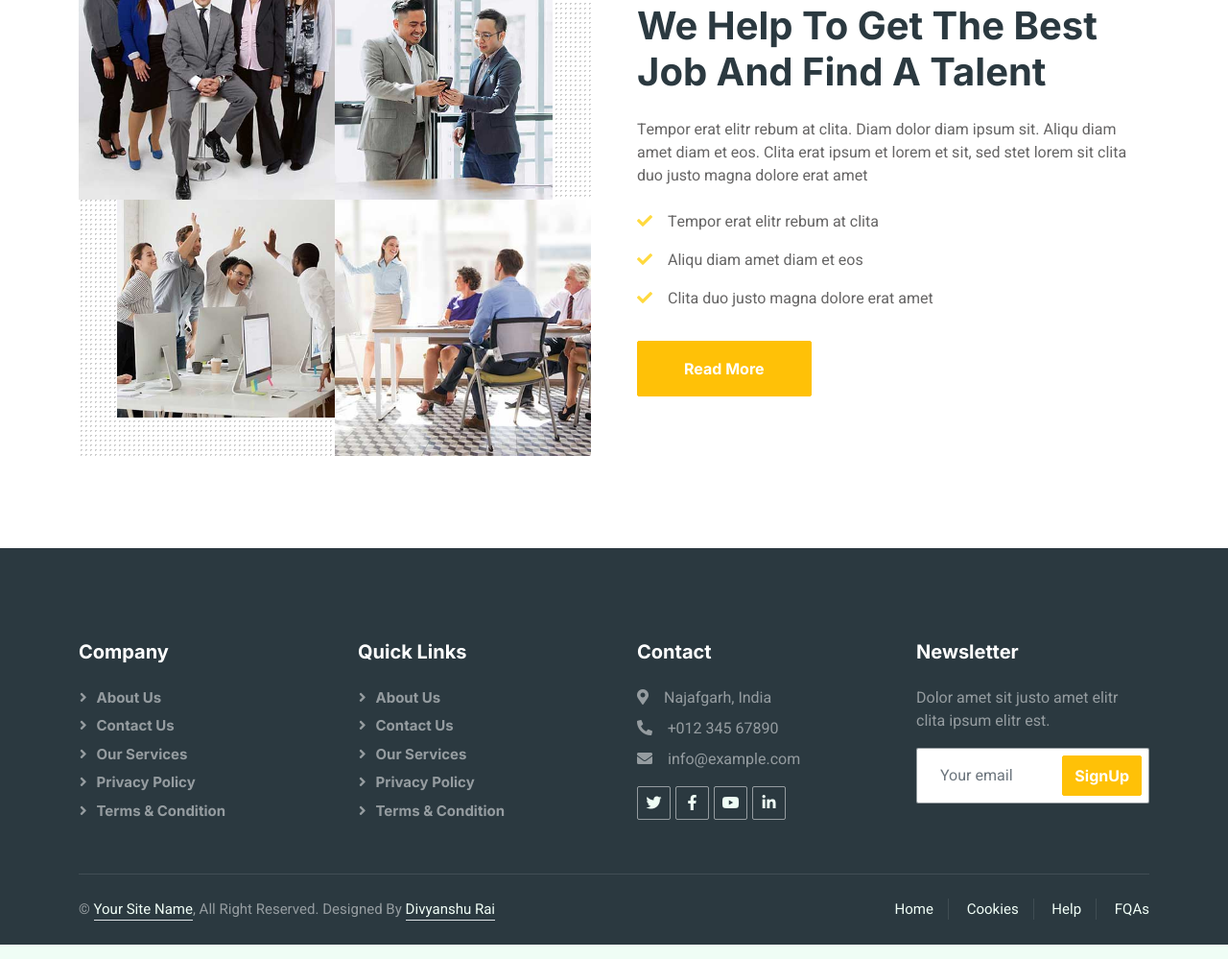
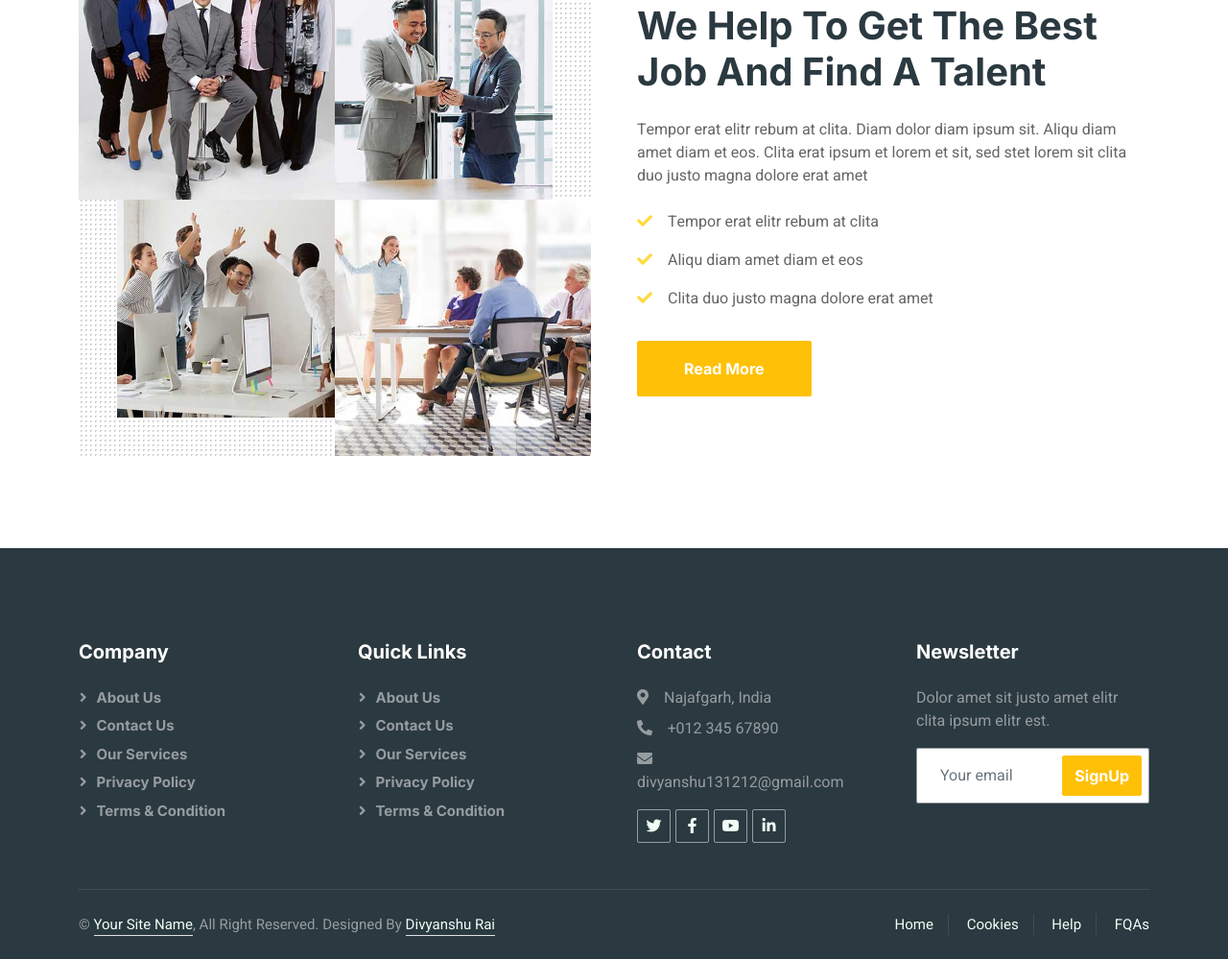
Before and after one commit to DivyanshuRai1510/HireBee-Project, a plain HTML site: page about.html in a window 1280 px wide. Shown: the part 627-1626 px from the top of the page at 96% size. Drawn offline with nearby package versions, Linux system fonts and the light colour scheme; a script that the page names is missing.

Commit message:
Update about.html

```diff
--- a/about.html
+++ b/about.html
@@ -157,7 +157,7 @@
                         <h5 class="text-white mb-4">Contact</h5>
                         <p class="mb-2"><i class="fa fa-map-marker-alt me-3"></i>Najafgarh, India</p>
                         <p class="mb-2"><i class="fa fa-phone-alt me-3"></i>+012 345 67890</p>
-                        <p class="mb-2"><i class="fa fa-envelope me-3"></i>info@example.com</p>
+                        <p class="mb-2"><i class="fa fa-envelope me-3"></i>divyanshu131212@gmail.com</p>
                         <div class="d-flex pt-2">
                             <a class="btn btn-outline-light btn-social" href=""><i class="fab fa-twitter"></i></a>
                             <a class="btn btn-outline-light btn-social" href=""><i class="fab fa-facebook-f"></i></a>
```
